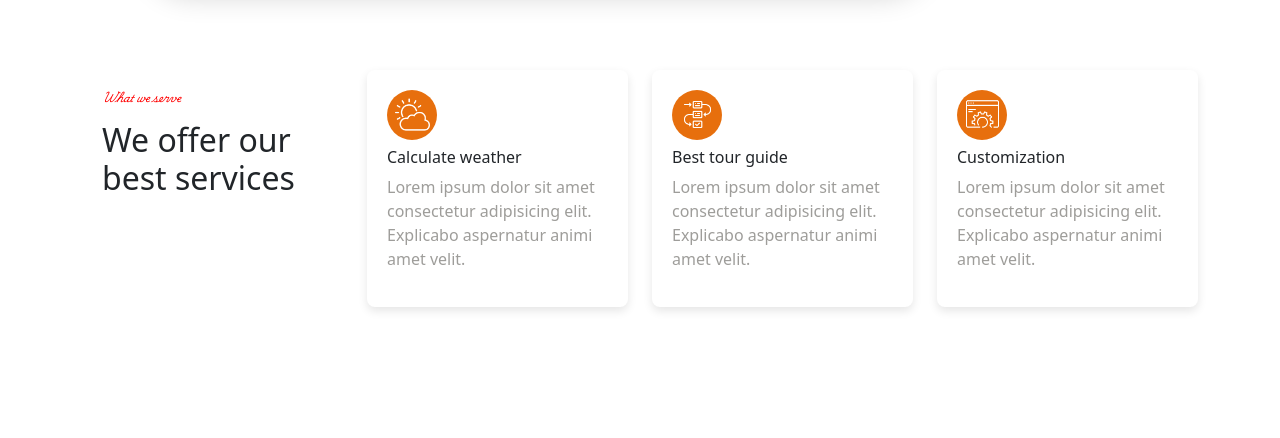
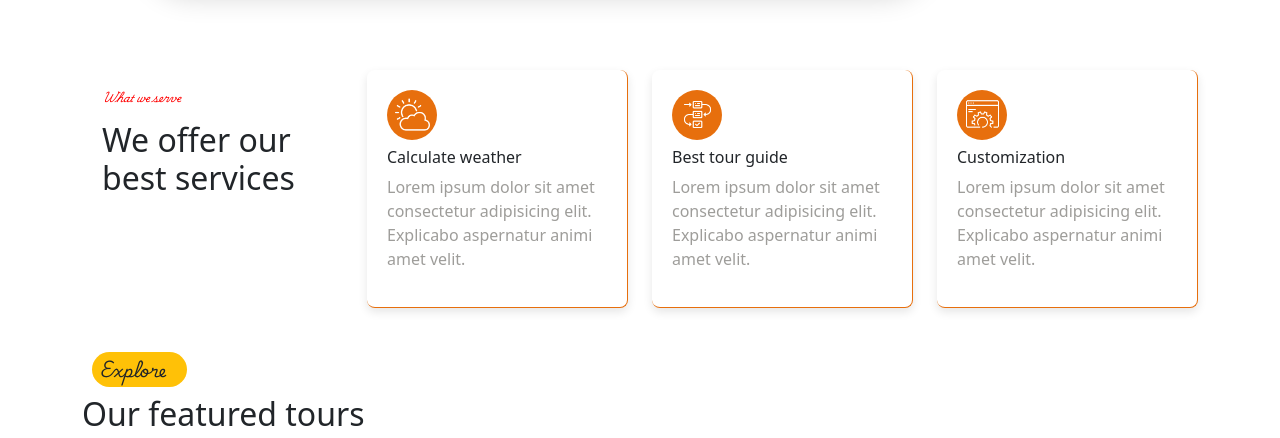
Before and after one commit to SanithaJay/Tour-Client, a React (Create React App) app: page / in a window 1280 px wide. Shown: the part 756-1194 px from the top of the page. Before the commit the page ends 1107 px from the top, so only its background shows below. Built offline with nearby package versions, Linux system fonts and the light colour scheme; the HTML template or start-up script is replaced by a standard one.

Commit message:
featured tours

```diff
--- a/src/components/Layouts/Layout.js
+++ b/src/components/Layouts/Layout.js
@@ -3,6 +3,7 @@ import Header from "../Header/Header";
 import Section1 from "../Sections/Section1";
 import Section2 from "../Sections/Section2";
 import Section3 from "../Sections/Section3";
+import FeaturedTours from "../Sections/FeaturedTours";
 
 
 const Layout = () =>
@@ -13,6 +14,7 @@ const Layout = () =>
             <Section1/>
             <Section2/>
             <Section3/>
+            <FeaturedTours/>
         </>
     );
 };
--- /dev/null
+++ b/src/components/Sections/FeaturedTours.jsx
@@ -0,0 +1,22 @@
+import React from 'react';
+import '../../styles/Featured_Tour.css';
+
+const FeaturedTours = () =>
+{
+  return (
+    <>
+      <div className="container">
+    <div className="row">
+        <div>
+            <h6 className="fontFamily p-2 rounded-pill bg-warning explore">
+                Explore
+            </h6><h2>Our featured tours</h2>
+        </div>
+    </div>
+</div>
+
+    </>
+  )
+}
+
+export default FeaturedTours
--- /dev/null
+++ b/src/styles/Featured_Tour.css
@@ -0,0 +1,8 @@
+.explore {
+    padding: '0.3rem 3rem';
+    width: 'fit-content';
+    text-Align: 'justify';
+    font-Style: 'italic';
+    margin-left: 10px;
+    max-width: 95px;
+}
--- a/src/styles/Section3.css
+++ b/src/styles/Section3.css
@@ -15,6 +15,8 @@
     border-radius: 8px;
     box-shadow: 0px 4px 10px rgba(0, 0, 0, 0.1);
     margin-bottom: 20px;
+    border-bottom: 1px solid #e76f0d;  /* Add color to the bottom border */
+    border-right: 1px solid #e76f0d;
 }
 
 .section3-card h5 {
```
